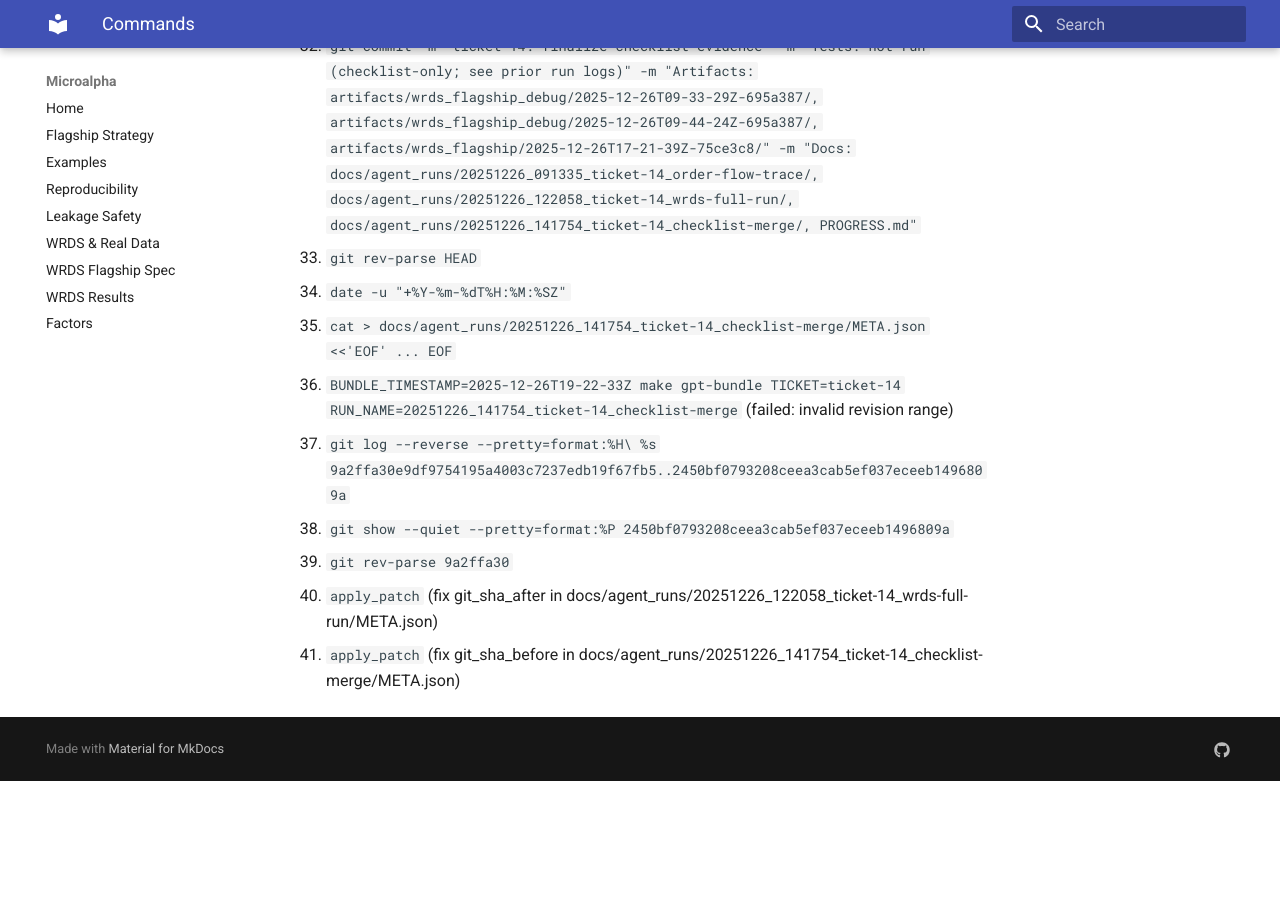
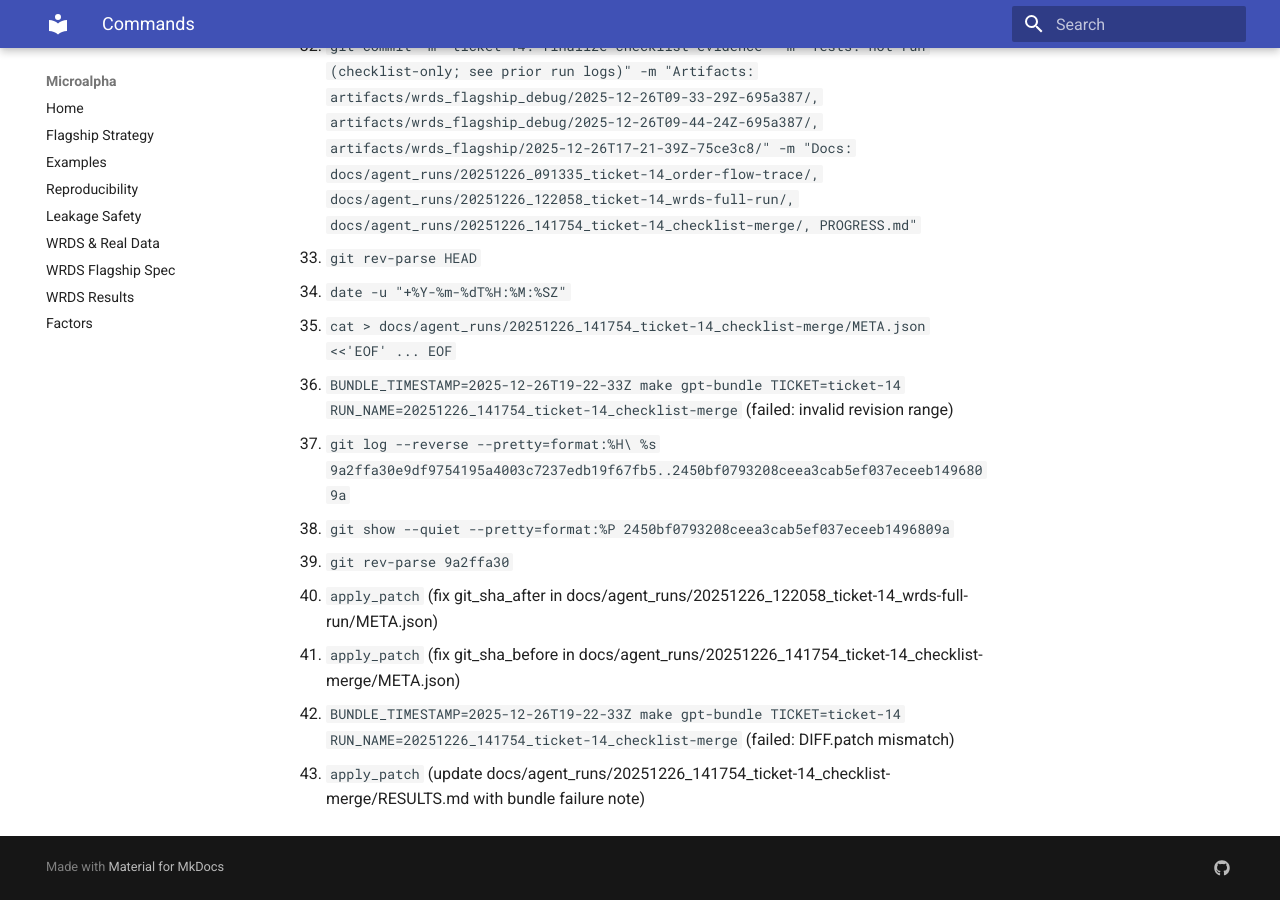
Before and after one commit to MateoBodon/microalpha, an MkDocs documentation site: the page built from docs/agent_runs/20251226_141754_ticket-14_checklist-merge/COMMANDS.md, in a window 1280 px wide and 900 px high, scrolled down 1649 px. Built offline with MkDocs 1.6.1 and Material for MkDocs 9.7.7, drawn with Linux system fonts in a browser that asks for light colours; before the commit the page ends 2430 px from its top, so only the background shows below that.

Commit message:
ticket-14: log bundle failure
Tests: not run (docs-only)

Artifacts: none

Docs: docs/agent_runs/20251226_141754_ticket-14_checklist-merge/

```diff
--- a/docs/agent_runs/20251226_141754_ticket-14_checklist-merge/COMMANDS.md
+++ b/docs/agent_runs/20251226_141754_ticket-14_checklist-merge/COMMANDS.md
@@ -41,3 +41,5 @@
 39. `git rev-parse 9a2ffa30`
 40. `apply_patch` (fix git_sha_after in docs/agent_runs/20251226_122058_ticket-14_wrds-full-run/META.json)
 41. `apply_patch` (fix git_sha_before in docs/agent_runs/20251226_141754_ticket-14_checklist-merge/META.json)
+42. `BUNDLE_TIMESTAMP=2025-12-26T19-22-33Z make gpt-bundle TICKET=ticket-14 RUN_NAME=20251226_141754_ticket-14_checklist-merge` (failed: DIFF.patch mismatch)
+43. `apply_patch` (update docs/agent_runs/20251226_141754_ticket-14_checklist-merge/RESULTS.md with bundle failure note)
```
Also changed, not shown: docs/agent_runs/20251226_141754_ticket-14_checklist-merge/RESULTS.md (+1 -0 lines).
